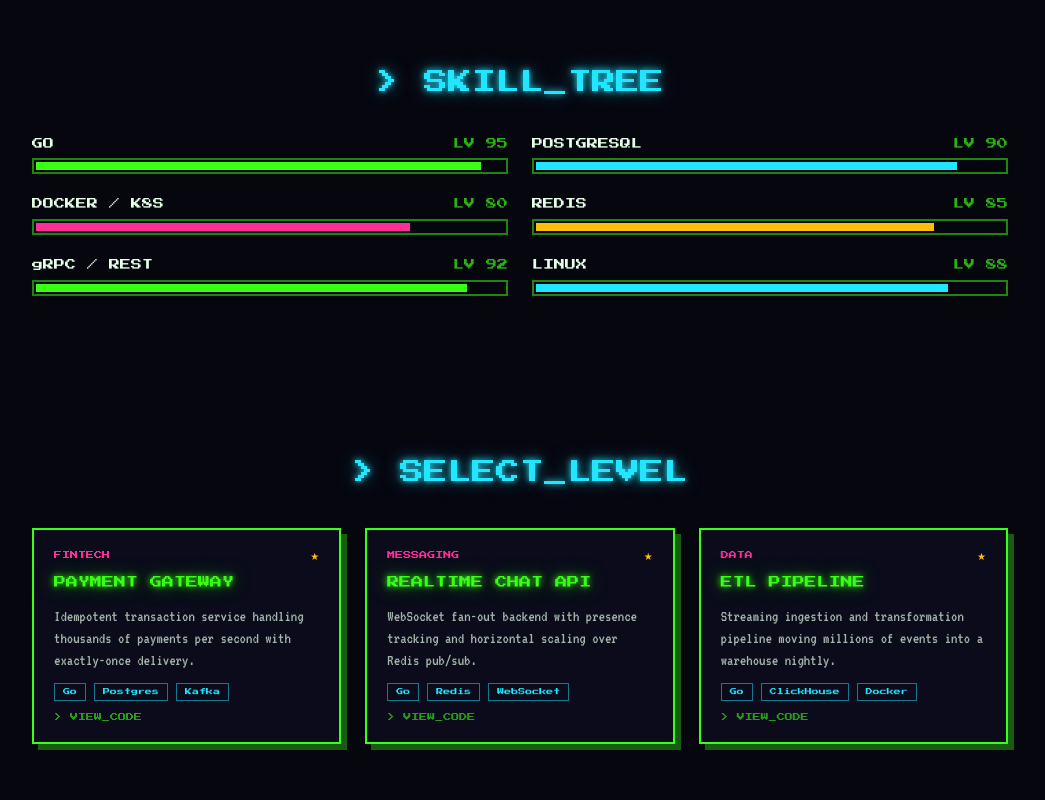
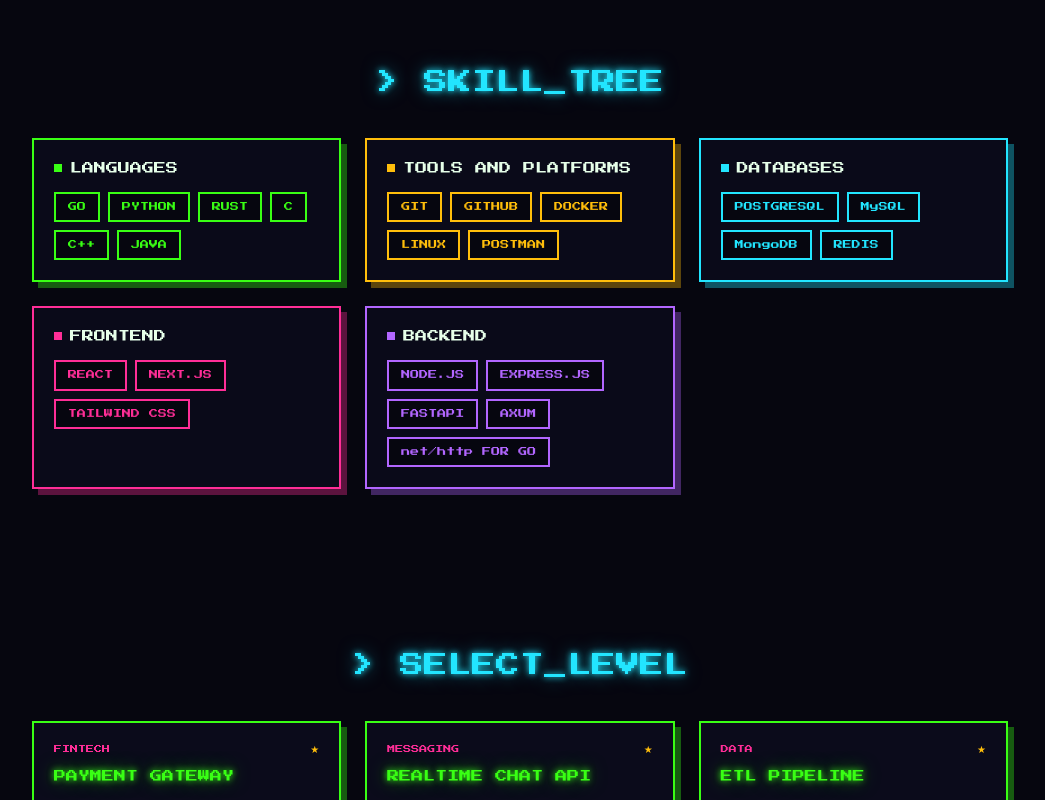
Before and after one commit to llaarriizz/portfolio, a React (Vite) app in the folder frontend/: page / in a window 1280 px wide. Shown: the part 1440-2240 px from the top of the page, without its empty margins (120-1165 px from the left). Built offline with nearby package versions, Linux system fonts and the light colour scheme.

Commit message:
fixed the skills section

```diff
--- a/frontend/src/components/Footer.tsx
+++ b/frontend/src/components/Footer.tsx
@@ -1,5 +1,3 @@
-const YEAR = new Date().getFullYear();
-
 export function Footer() {
   return (
     <footer className="relative z-10 border-t-2 border-neon/30 py-8 text-center">
--- a/frontend/src/components/Skills.tsx
+++ b/frontend/src/components/Skills.tsx
@@ -1,12 +1,16 @@
-type Skill = { name: string; level: number; color: string };
+type Category = {
+  title: string;
+  accent: string;
+  fill: string;
+  skills: string[];
+};
 
-const SKILLS: Skill[] = [
-  { name: "GO", level: 95, color: "bg-neon" },
-  { name: "POSTGRESQL", level: 90, color: "bg-cyan" },
-  { name: "DOCKER / K8S", level: 80, color: "bg-magenta" },
-  { name: "REDIS", level: 85, color: "bg-amber" },
-  { name: "gRPC / REST", level: 92, color: "bg-neon" },
-  { name: "LINUX", level: 88, color: "bg-cyan" },
+const CATEGORIES: Category[] = [
+  { title: "LANGUAGES", accent: "text-neon", fill: "hover:bg-neon", skills: ["GO", "PYTHON", "RUST", "C", "C++", "JAVA"] },
+  { title: "TOOLS AND PLATFORMS", accent: "text-amber", fill: "hover:bg-amber", skills: ["GIT", "GITHUB", "DOCKER", "LINUX", "POSTMAN"] },
+  { title: "DATABASES", accent: "text-cyan", fill: "hover:bg-cyan", skills: ["POSTGRESQL", "MySQL", "MongoDB", "REDIS"] },
+  { title: "FRONTEND", accent: "text-magenta", fill: "hover:bg-magenta", skills: ["REACT", "NEXT.JS", "TAILWIND CSS"] },
+  { title: "BACKEND", accent: "text-purple", fill: "hover:bg-purple", skills: ["NODE.JS", "EXPRESS.JS", "FASTAPI", "AXUM", "net/http FOR GO"] },
 ];
 
 export function Skills() {
@@ -16,18 +20,28 @@
         &gt; SKILL_TREE
       </h2>
 
-      <div className="grid gap-6 sm:grid-cols-2">
-        {SKILLS.map((skill) => (
-          <div key={skill.name}>
-            <div className="mb-2 flex items-end justify-between font-pixel text-[9px] sm:text-[11px]">
-              <span className="text-fg">{skill.name}</span>
-              <span className="text-neon/70">LV {skill.level}</span>
+      <div className="grid gap-6 sm:grid-cols-2 lg:grid-cols-3">
+        {CATEGORIES.map((category) => (
+          <div
+            key={category.title}
+            className={`pixel-frame bg-panel/70 p-5 ${category.accent}`}
+          >
+            <div className="mb-4 flex items-center gap-2">
+              <span className="h-2 w-2 bg-current" />
+              <h3 className="font-pixel text-[10px] text-fg sm:text-xs">
+                {category.title}
+              </h3>
             </div>
-            <div className="h-4 border-2 border-neon/50 bg-void p-0.5">
-              <div
-                className={`h-full ${skill.color} transition-[width] duration-1000`}
-                style={{ width: `${skill.level}%` }}
-              />
+
+            <div className="flex flex-wrap gap-2">
+              {category.skills.map((skill) => (
+                <span
+                  key={skill}
+                  className={`border-2 border-current bg-void px-3 py-2 font-pixel text-[9px] transition-colors hover:text-void ${category.fill}`}
+                >
+                  {skill}
+                </span>
+              ))}
             </div>
           </div>
         ))}
--- a/frontend/src/index.css
+++ b/frontend/src/index.css
@@ -7,6 +7,7 @@
   --color-cyan: #22e5ff;
   --color-magenta: #ff2e97;
   --color-amber: #ffbe0b;
+  --color-purple: #b266ff;
   --color-fg: #e6ffe9;
 
   --font-pixel: "Press Start 2P", monospace;
```
